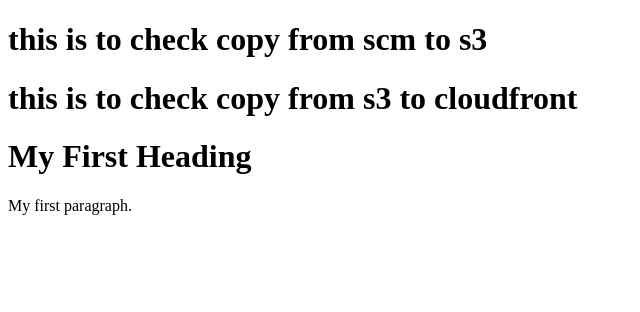
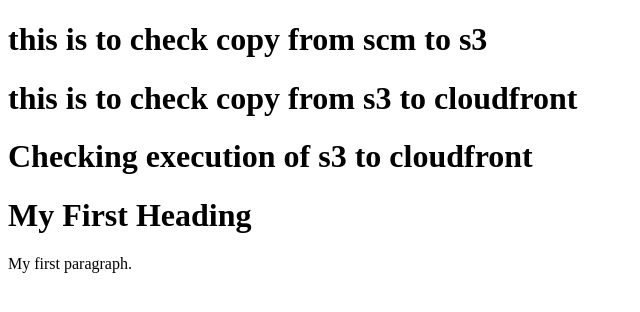
Before and after one commit to Manishamg/Jenkins, a plain HTML site: page index.html in a window 1280 px wide. Shown: the whole page, without its empty margins (0-640 px from the left). Drawn offline with Linux system fonts and the light colour scheme.

Commit message:
Update index.html

```diff
--- a/index.html
+++ b/index.html
@@ -3,6 +3,7 @@
 <body>
 <h1>this is to check copy from scm to s3 </h1>
   <h1>this is to check copy from s3 to cloudfront </h1>
+  <h1>Checking execution of s3 to cloudfront</h1>
 <h1>My First Heading</h1>
 
 <p>My first paragraph.</p>
```
